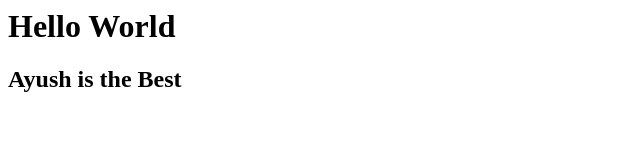
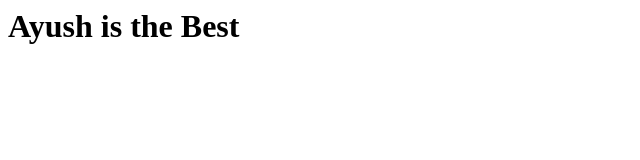
Before and after one commit to 859306/Test, a plain HTML site: page index.html in a window 1280 px wide. Shown: the whole page, without its empty margins (0-640 px from the left). Drawn offline with Linux system fonts and the light colour scheme.

Commit message:
Third Change

```diff
--- a/index.html
+++ b/index.html
@@ -1,2 +1 @@
-<h1> Hello World </hi>
-<h2> Ayush is the Best </hi>
+<h1> Ayush is the Best </hi>
```
